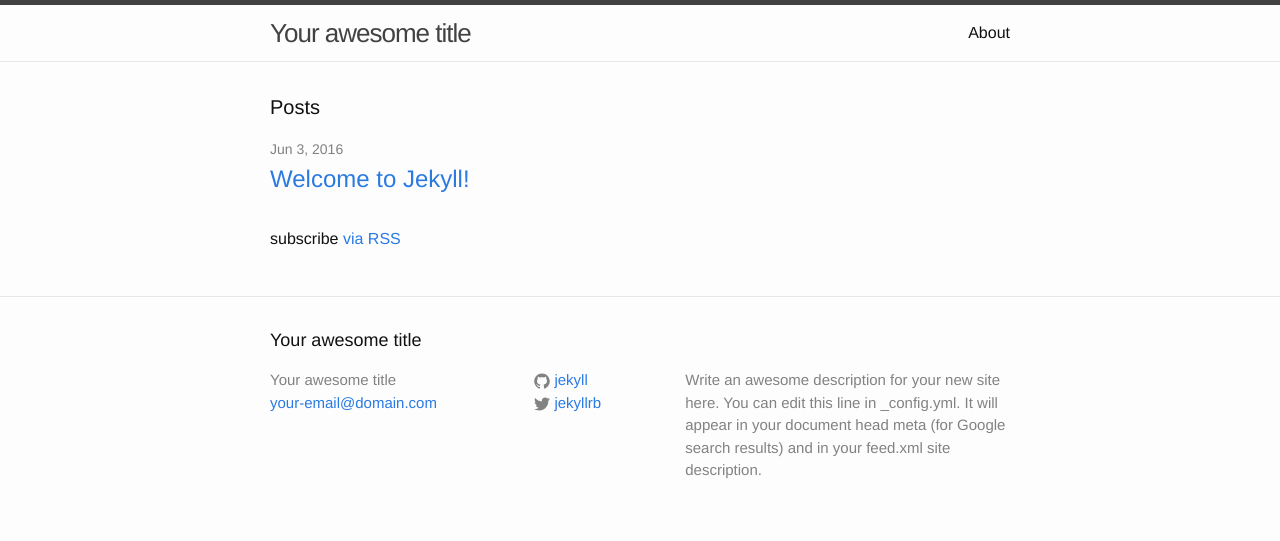
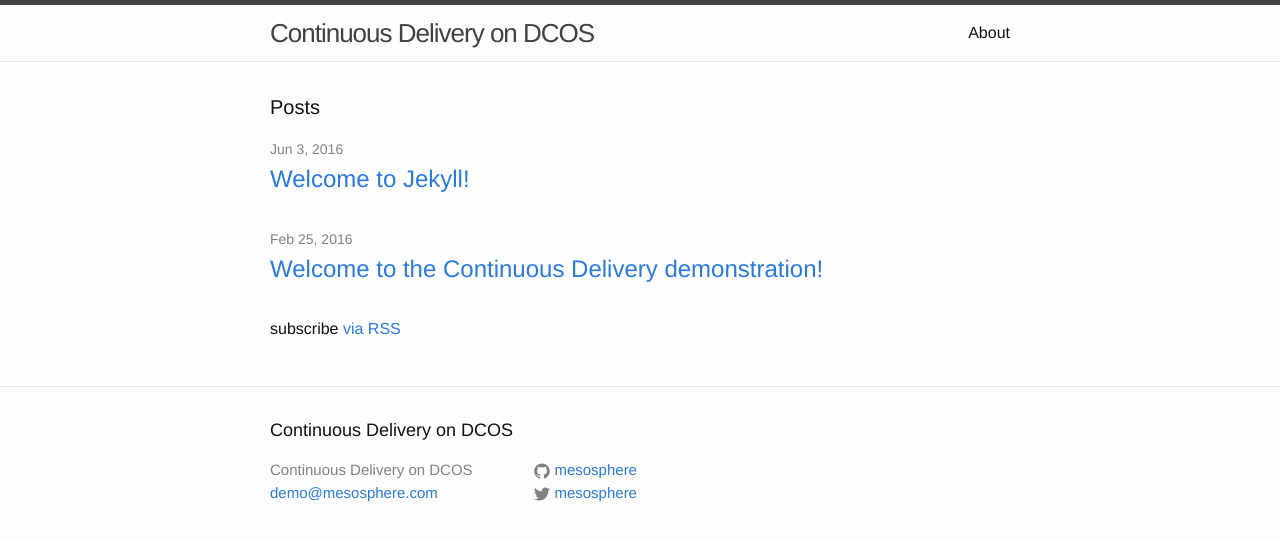
Before and after one commit to mkrogemann/dcos-boot, a Jekyll site: the page built from site/index.html, in a window 1280 px wide. Shown: the top 541 px of the page. Built offline with Jekyll 4.4.1, drawn with Linux system fonts in a browser that asks for light colours.

Commit message:
Add mesosphere demo site files

```diff
--- a/site/_config.yml
+++ b/site/_config.yml
@@ -6,16 +6,12 @@
 # 'jekyll serve'. If you change this file, please restart the server process.
 
 # Site settings
-title: Your awesome title
-email: your-email@domain.com
-description: > # this means to ignore newlines until "baseurl:"
-  Write an awesome description for your new site here. You can edit this
-  line in _config.yml. It will appear in your document head meta (for
-  Google search results) and in your feed.xml site description.
+title: Continuous Delivery on DCOS
+email: demo@mesosphere.com
 baseurl: "" # the subpath of your site, e.g. /blog
-url: "http://yourdomain.com" # the base hostname & protocol for your site
-twitter_username: jekyllrb
-github_username:  jekyll
+url: "" # the base hostname & protocol for your site
+twitter_username: mesosphere
+github_username:  mesosphere
 
 # Build settings
 markdown: kramdown
```
Also changed, not shown: site/_posts/2016-02-25-welcome-to-cd-demo.markdown (added, +7 -0 lines), 1 other file.
